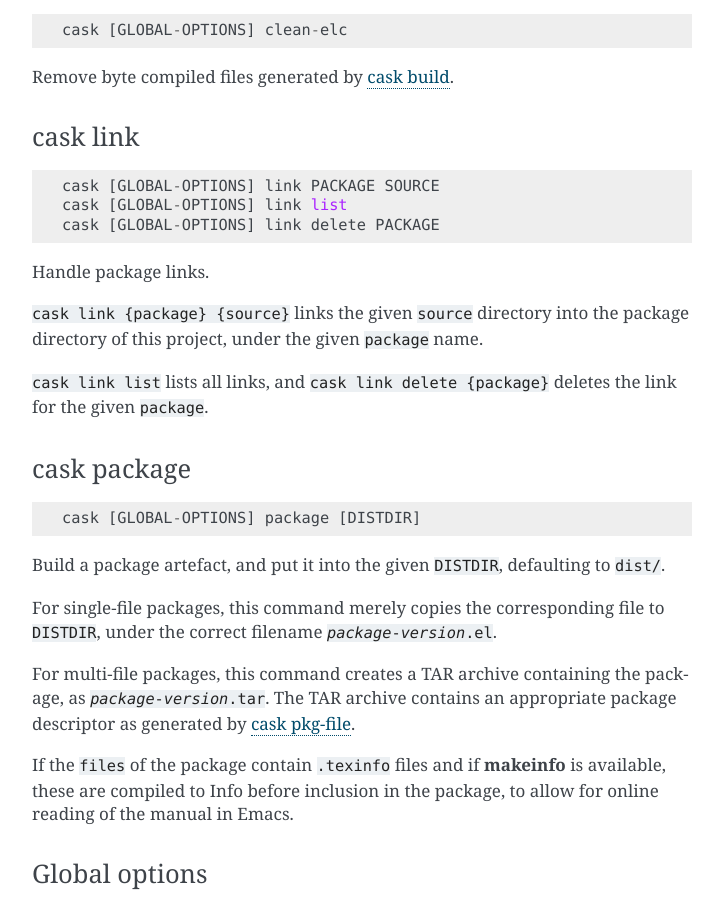
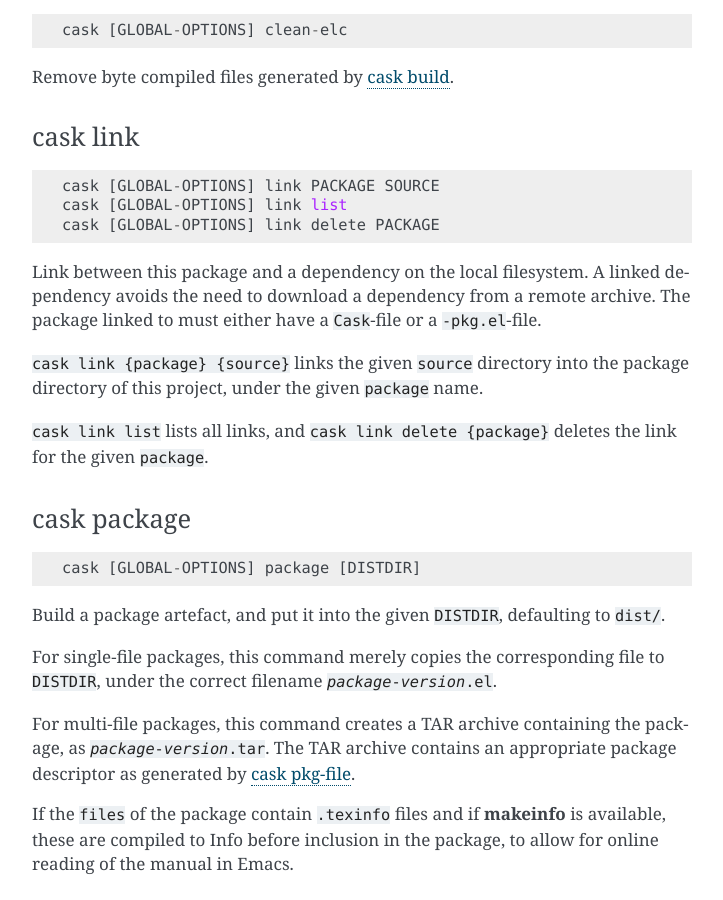
Before and after one commit to cask/cask, a Sphinx documentation site: the page built from doc/guide/usage.rst, in a window 1280 px wide and 900 px high, scrolled down 3996 px. Shown: the whole window, without its empty margins (388-1111 px from the left). Built offline with Sphinx 7.4.7, drawn with Linux system fonts in a browser that asks for light colours; cross-references to code outside the pages are shown as plain code; some of the changed text lies outside the part shown.

Commit message:
Link and exec documentation updated.

```diff
--- a/doc/guide/usage.rst
+++ b/doc/guide/usage.rst
@@ -310,7 +311,10 @@
    cask [GLOBAL-OPTIONS] link list
    cask [GLOBAL-OPTIONS] link delete PACKAGE
 
-Handle package links.
+Link between this package and a dependency on the local filesystem. A linked
+dependency avoids the need to download a dependency from a remote archive. The
+package linked to must either have a :file:`Cask`\ -file or a :file:`-pkg.el`\
+-file.
 
 :varcode:`cask link {package} {source}` links the given :var:`source` directory
 into the package directory of this project, under the given :var:`package` name.
```
Also changed, not shown: other parts of doc/guide/usage.rst (+3 -2 lines).
